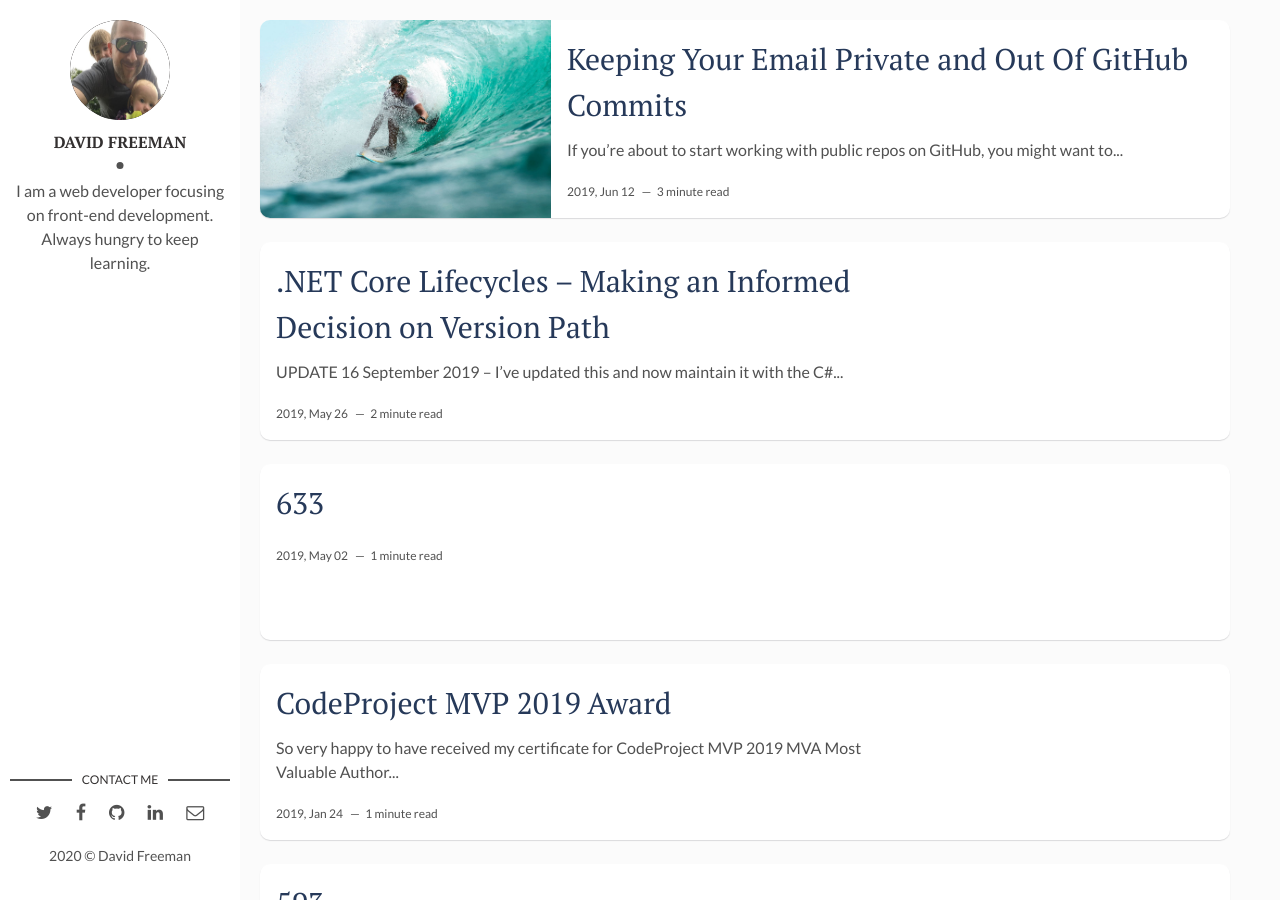
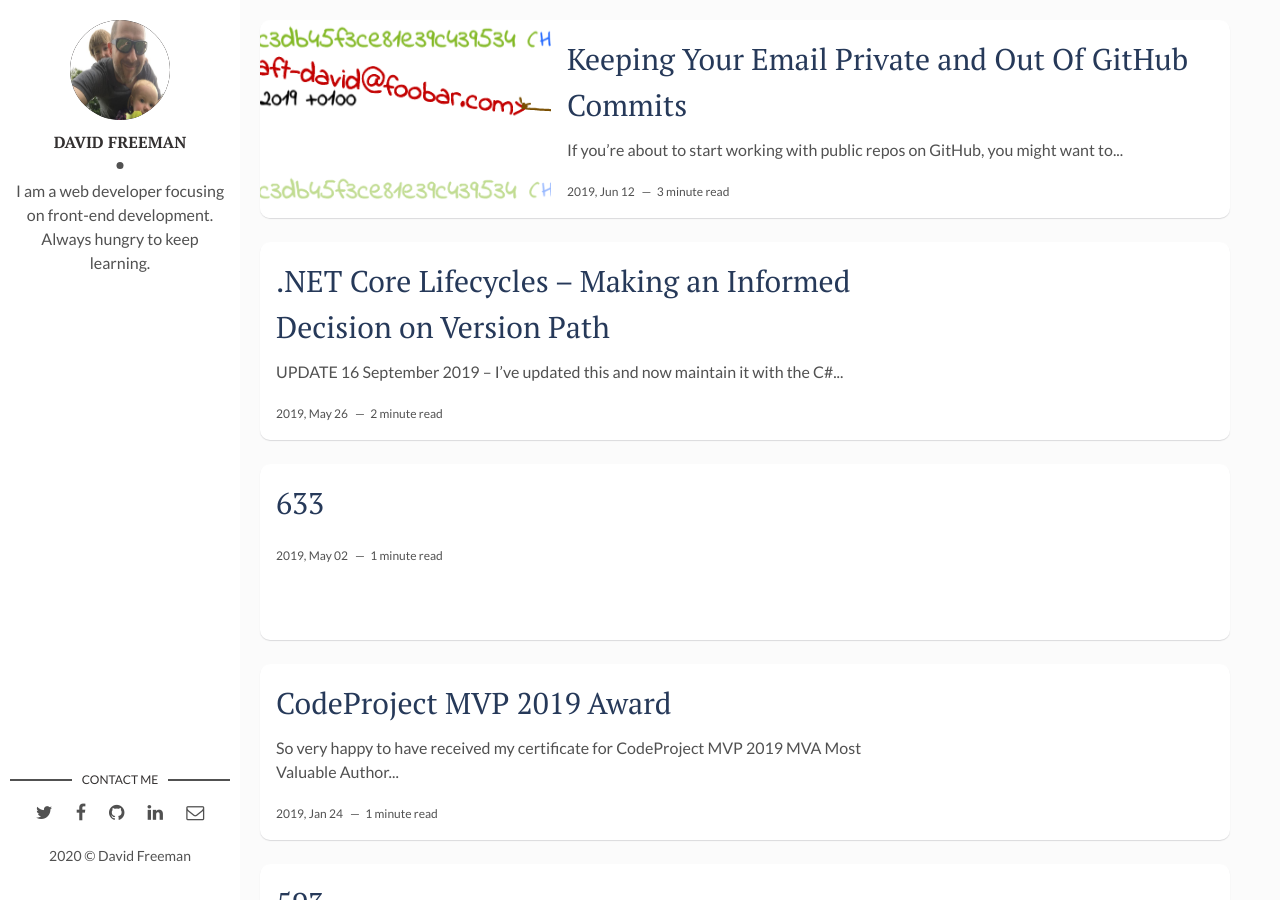
Before and after one commit to benbhall/benbhall.github.io, a Jekyll site: the page built from index.html, in a window 1280 px wide and 900 px high. Built offline with Jekyll 4.4.1, drawn with Linux system fonts in a browser that asks for light colours; the list of posts is cut into pages by our own code.

Commit message:
Chipping away at migration :)

```diff
--- a/_config.yml
+++ b/_config.yml
@@ -10,7 +10,7 @@
 
 # Author Settings
 author: David Freeman # add your name
-author-img: ben-t.jpg # add your photo
+author-img: ben-t.JPG # add your photo
 about-author: I am a web developer focusing on front-end development. Always hungry to keep learning. # add description
 social-twitter: # add your Twitter handle
 social-facebook: # add your Facebook handle
```
Also changed, not shown: _posts/2019-06-12-a-c-developers-guide-to-keeping-you-email-private-and-out-of-github-commits.md (+1 -2 lines), assets/img/david-freeman.jpg (deleted), assets/img/emailprivate.png (added), assets/img/home-page.jpg (deleted), assets/img/how-to-start.jpg (deleted), assets/img/i-rest.jpg (deleted), assets/img/js-1.png (deleted), assets/img/mac.jpg (deleted), assets/img/post-example.jpg (deleted), assets/img/promo-img.jpg (deleted), assets/img/software.jpg (deleted), assets/img/we-in-rest.jpg (deleted), assets/img/workflow.jpg (deleted), emailprivate.png (added).
